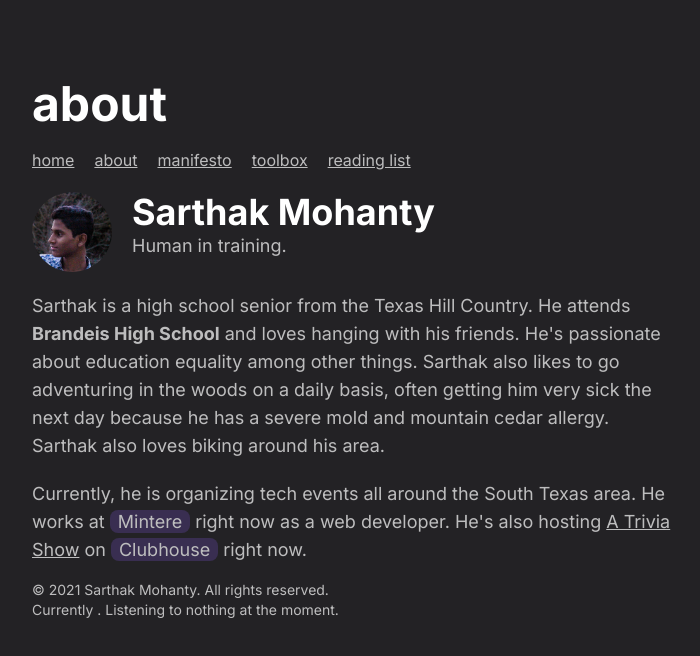
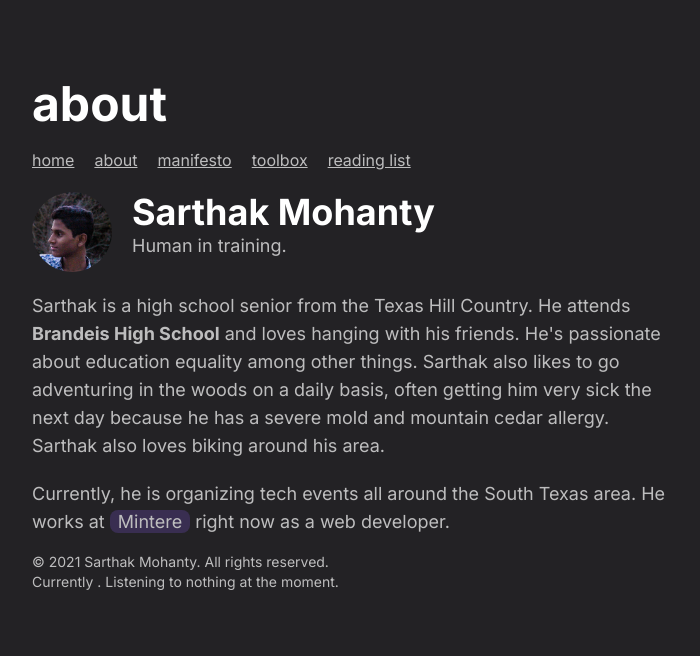
Before and after one commit to sarthaktexas/website-v3, a Next.js app: page /about in a window 1280 px wide. Shown: the top 656 px of the page, without its empty margins (288-988 px from the left). Built offline with nearby package versions, Linux system fonts and the light colour scheme; no server answers.

Commit message:
update about
removes clubhouse ref

```diff
--- a/pages/about.js
+++ b/pages/about.js
@@ -11,7 +11,7 @@ export default function About() {
                 </div>
             </div>
             <p className="p">Sarthak is a high school senior from the Texas Hill Country. He attends <b>Brandeis High School</b> and loves hanging with his friends. He's passionate about education equality among other things. Sarthak also likes to go adventuring in the woods on a daily basis, often getting him very sick the next day because he has a severe mold and mountain cedar allergy. Sarthak also loves biking around his area.</p>
-            <p className="p">Currently, he is organizing tech events all around the South Texas area. He works at <a className="a" href="https://mintere.com" target="_blank">Mintere</a> right now as a web developer. He's also hosting <a>A Trivia Show</a> on <a className="a" href="https://joinclubhouse.com" target="_blank">Clubhouse</a> right now.</p>
+            <p className="p">Currently, he is organizing tech events all around the South Texas area. He works at <a className="a" href="https://mintere.com" target="_blank">Mintere</a> right now as a web developer.</p>
         </Layout>
     )
 }
```
